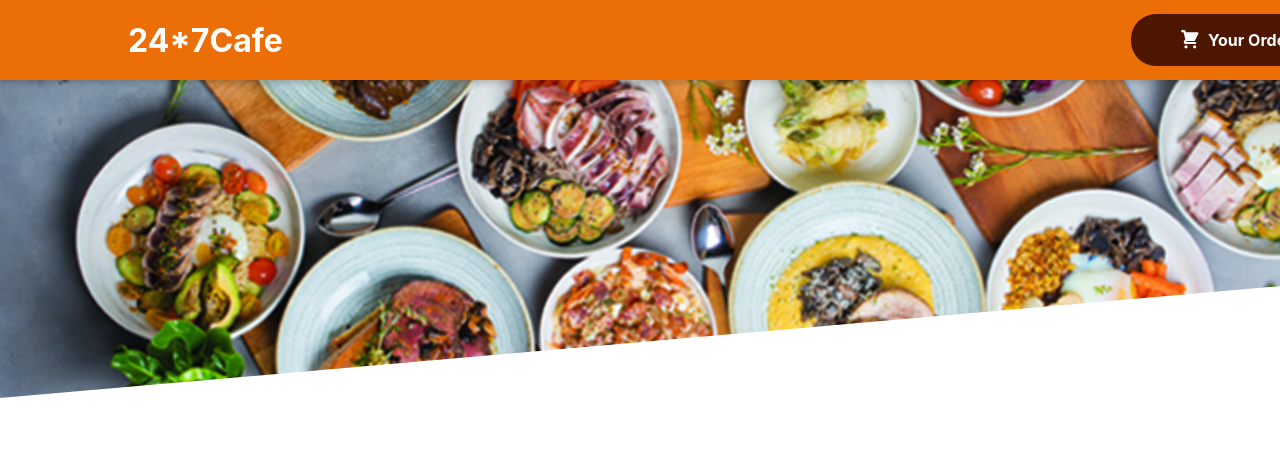
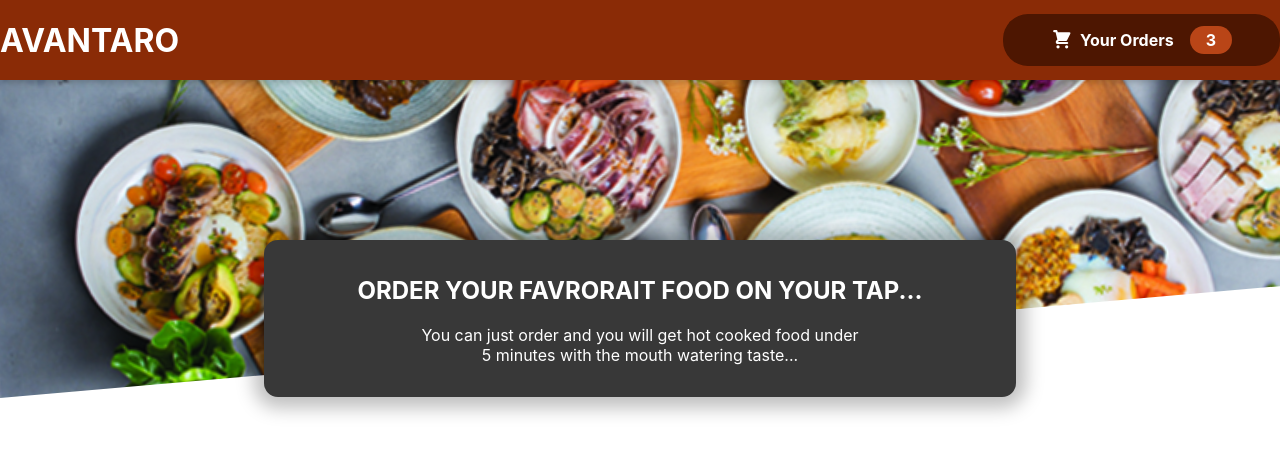
Before and after one commit to chagasingh/restro-app, a React (Create React App) app: page / in a window 1280 px wide. Shown: the top 454 px of the page. Built offline with nearby package versions, Linux system fonts and the light colour scheme.

Commit message:
summary added

```diff
--- a/src/App.js
+++ b/src/App.js
@@ -1,11 +1,13 @@
 import { Fragment } from 'react';
 import './App.css';
 import Header from './Components/Layout/Header';
+import MealsSummary from './Components/Meals/MealsSummary';
 
 function App() {
   return (
     <Fragment>
       <Header/>
+      <MealsSummary/>
     </Fragment>
   );
 }
--- a/src/Components/Layout/Header.js
+++ b/src/Components/Layout/Header.js
@@ -6,7 +6,7 @@ import HeaderCartButton from './HeaderCartButton';
 const Header=(props)=>{
    return <Fragment>
     <header className={classes['header']}>
-        <h1>24*7Cafe</h1>
+        <h1>AVANTARO</h1>
         <HeaderCartButton/>
    </header>
    <div className={classes['main-image']}>
--- a/src/Components/Layout/Header.module.css
+++ b/src/Components/Layout/Header.module.css
@@ -4,12 +4,12 @@
     left: 0;
     width: 100%;
     height: 5rem;
-    background-color: #ec6e07;
+    background-color: #8a2b06;
     color: white;
     display: flex;
     justify-content: space-between;
     align-items: center;
-    padding: 0 10%;
+    padding: 1 10%;
     box-shadow: 0 2px 8px rgba(0, 0, 0, 0.25);
     z-index: 10;
   }
--- /dev/null
+++ b/src/Components/Meals/MealsSummary.js
@@ -0,0 +1,12 @@
+import classes from './MealsSummary.module.css'
+
+const MealsSummary=(props)=>{
+    return (
+      <section className={classes.summary}>
+        <h1>ORDER YOUR FAVRORAIT FOOD ON YOUR TAP...</h1>
+        <p>You can just order and you will get hot cooked food under<br/> 5 minutes with the mouth watering taste...
+        </p>
+      </section>
+    );
+};
+export default MealsSummary;
--- /dev/null
+++ b/src/Components/Meals/MealsSummary.module.css
@@ -0,0 +1,18 @@
+.summary {
+    text-align: center;
+    max-width: 45rem;
+    width: 90%;
+    margin: auto;
+    margin-top: -10rem;
+    position: relative;
+    background-color: #383838;
+    color: white;
+    border-radius: 14px;
+    padding: 1rem;
+    box-shadow: 0 1px 18px 10px rgba(0, 0, 0, 0.25);
+  }
+
+  .summary h2 {
+    font-size: 2rem;
+    margin-top: 0;
+  }
```
